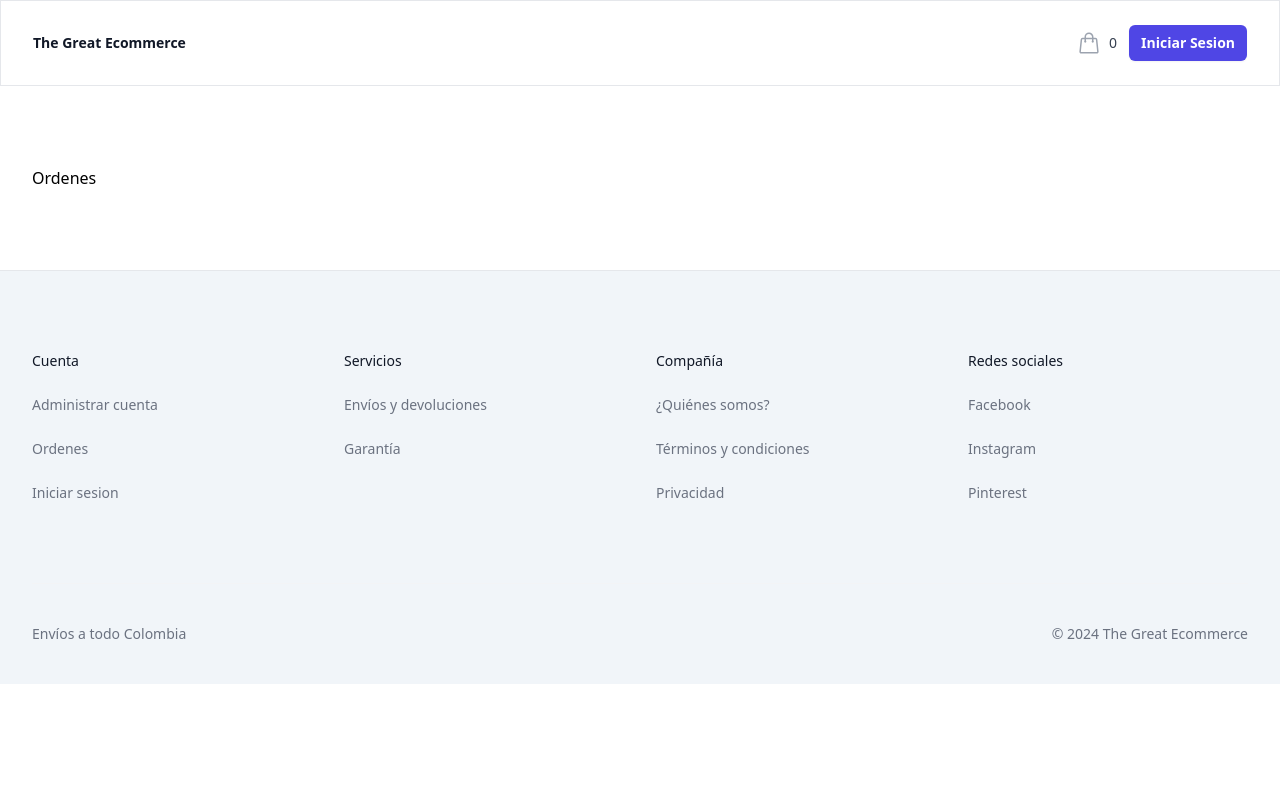
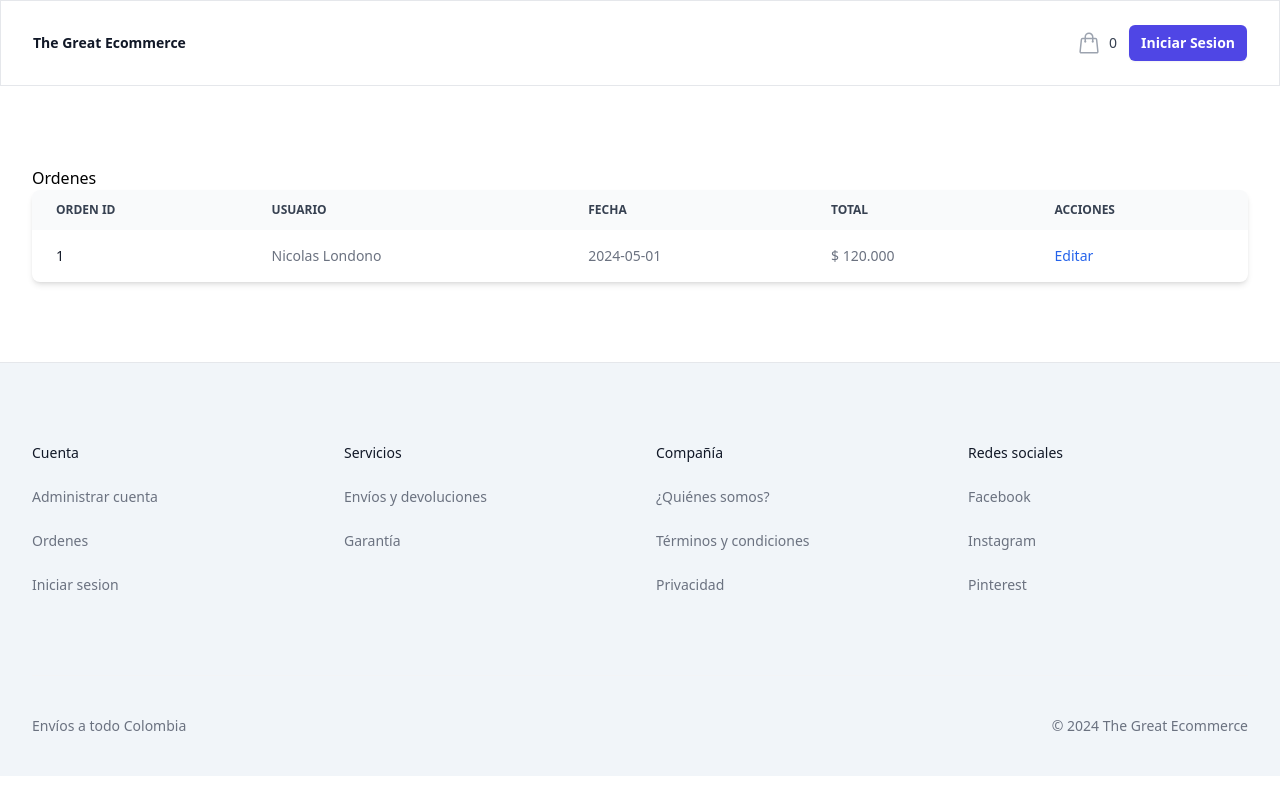
Before and after one commit to Pool2004/TheGreatEcommerce---Front, a Next.js app: page /backoffice/order in a window 1280 px wide. Built offline with nearby package versions, Linux system fonts and the light colour scheme.

Commit message:
checkpoint: order

```diff
--- a/src/app/backoffice/order/OrdersPage.jsx
+++ b/src/app/backoffice/order/OrdersPage.jsx
@@ -1,10 +1,56 @@
 "use clients";
 import React from "react";
+import { getPriceInCOP } from "@/utils/utils";
+import Link from "next/link";
 
 const OrdersPage = () => {
   return (
     <main className="mx-auto max-w-7xl p-6 lg:px-8 lg:py-20">
       <h1>Ordenes</h1>
+      <div className="relative overflow-x-auto shadow-md sm:rounded-lg">
+        <table className="w-full text-sm text-left rtl:text-right text-gray-500 dark:text-gray-400">
+          <thead className="text-xs text-gray-700 uppercase bg-gray-50 dark:bg-gray-700 dark:text-gray-400">
+            <tr>
+              <th scope="col" className="px-6 py-3">
+                Orden id
+              </th>
+              <th scope="col" className="px-6 py-3">
+                Usuario
+              </th>
+              <th scope="col" className="px-6 py-3">
+                Fecha
+              </th>
+              <th scope="col" className="px-6 py-3">
+                Total
+              </th>
+              <th scope="col" className="px-6 py-3">
+                Acciones
+              </th>
+            </tr>
+          </thead>
+          <tbody>
+            <tr>
+              <th
+                scope="row"
+                className="px-6 py-4 font-medium text-gray-900 whitespace-nowrap"
+              >
+                1
+              </th>
+              <td className="px-6 py-4">Nicolas Londono</td>
+              <td className="px-6 py-4">2024-05-01</td>
+              <td className="px-6 py-4">{getPriceInCOP(120000)}</td>
+              <td className="px-6 py-4">
+                <Link
+                  href="/backoffice/order/1"
+                  className="font-medium text-blue-600 dark:text-blue-500 hover:underline"
+                >
+                  Editar
+                </Link>
+              </td>
+            </tr>
+          </tbody>
+        </table>
+      </div>
     </main>
   );
 };
--- /dev/null
+++ b/src/app/backoffice/order/[id]/OrderPage.jsx
@@ -0,0 +1,12 @@
+"use client";
+import React from "react";
+
+const OrderPage = ({ id }) => {
+  return (
+    <main className="bg-white">
+      <h1>Orden: {id}</h1>
+    </main>
+  );
+};
+
+export default OrderPage;
--- /dev/null
+++ b/src/app/backoffice/order/[id]/page.jsx
@@ -0,0 +1,5 @@
+import OrderPage from "./OrderPage";
+
+export default function Order({ params }) {
+  return <OrderPage id={params.id} />;
+}
```
